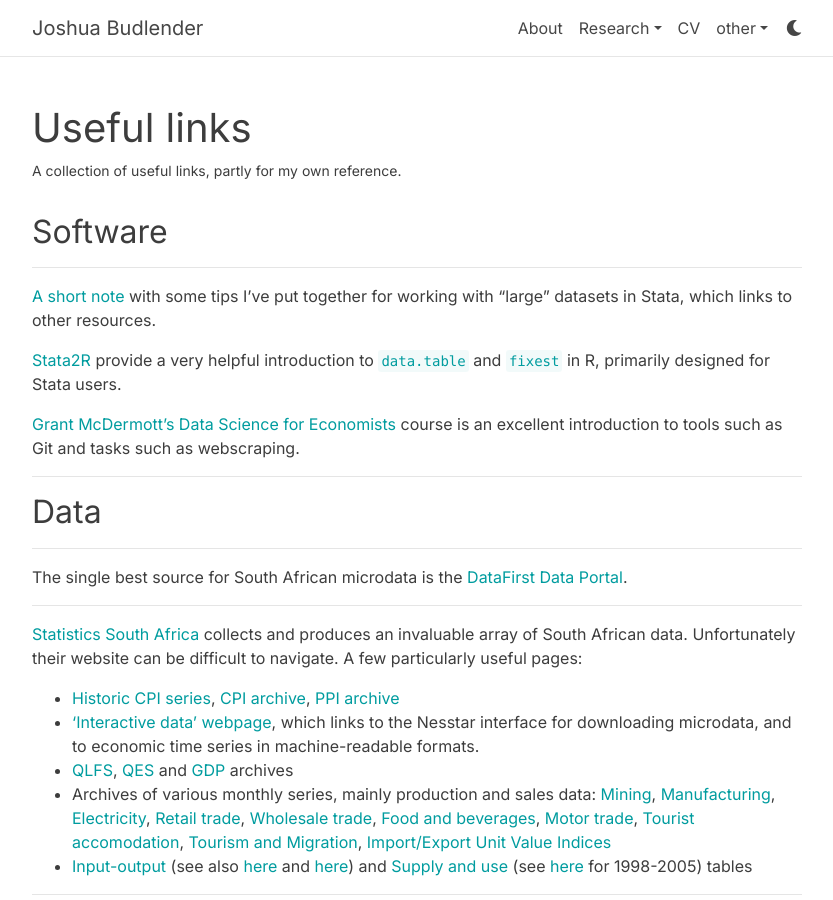
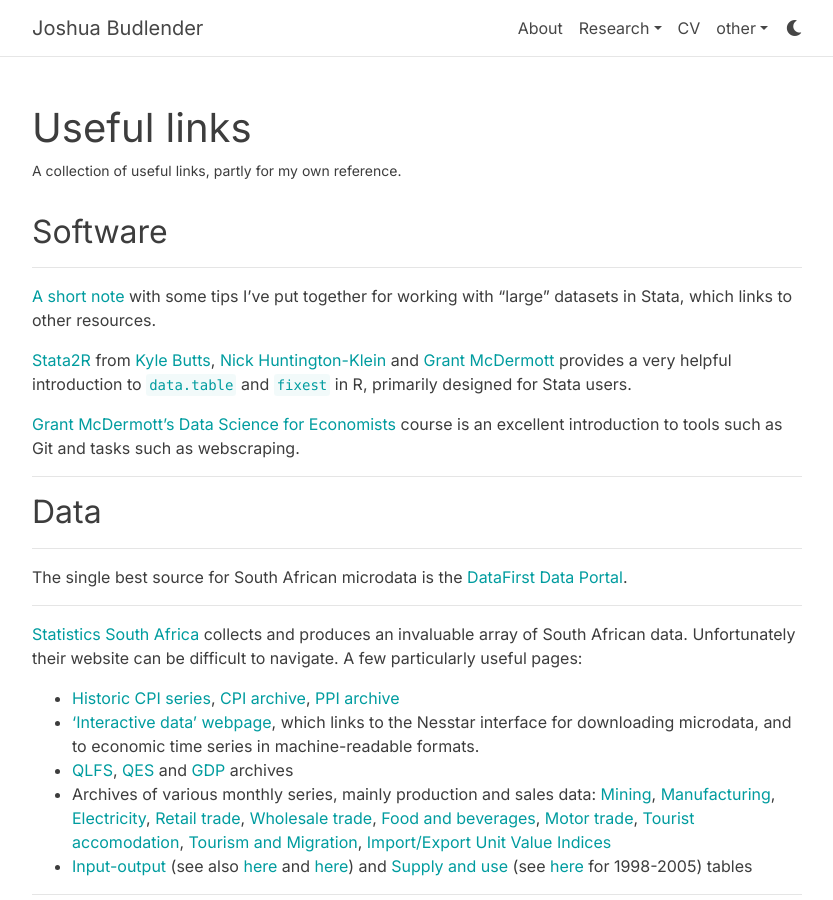
Before and after one commit to jbudlender/jbudlender.github.io, a Jekyll site: the page built from _pages/links.md, in a window 1280 px wide and 900 px high. Shown: the whole window, without its empty margins (223-1056 px from the left). Built offline with Jekyll 4.4.1, drawn with Linux system fonts in a browser that asks for light colours; comment, search, counter and statistics services are not loaded; a style sheet for code colours, icons or effects is not loaded.

Commit message:
stata2r attribution

```diff
--- a/_pages/links.md
+++ b/_pages/links.md
@@ -12,7 +12,7 @@ nav: false
 
 [A short note](/largedatastata) with some tips I've put together for working with "large" datasets in Stata, which links to other resources.
 
-[Stata2R](https://stata2r.github.io/) provide a very helpful introduction to `data.table` and `fixest` in R, primarily designed for Stata users.
+[Stata2R](https://stata2r.github.io/) from [Kyle Butts](https://www.kylebutts.com/), [Nick Huntington-Klein](https://nickchk.com/) and [Grant McDermott](https://grantmcdermott.com/) provides a very helpful introduction to `data.table` and `fixest` in R, primarily designed for Stata users.
 
 [Grant McDermott's](https://grantmcdermott.com/) [Data Science for Economists](https://github.com/uo-ec510-2020-spring/lectures) course is an excellent introduction to tools such as Git and tasks such as webscraping.
 
```
